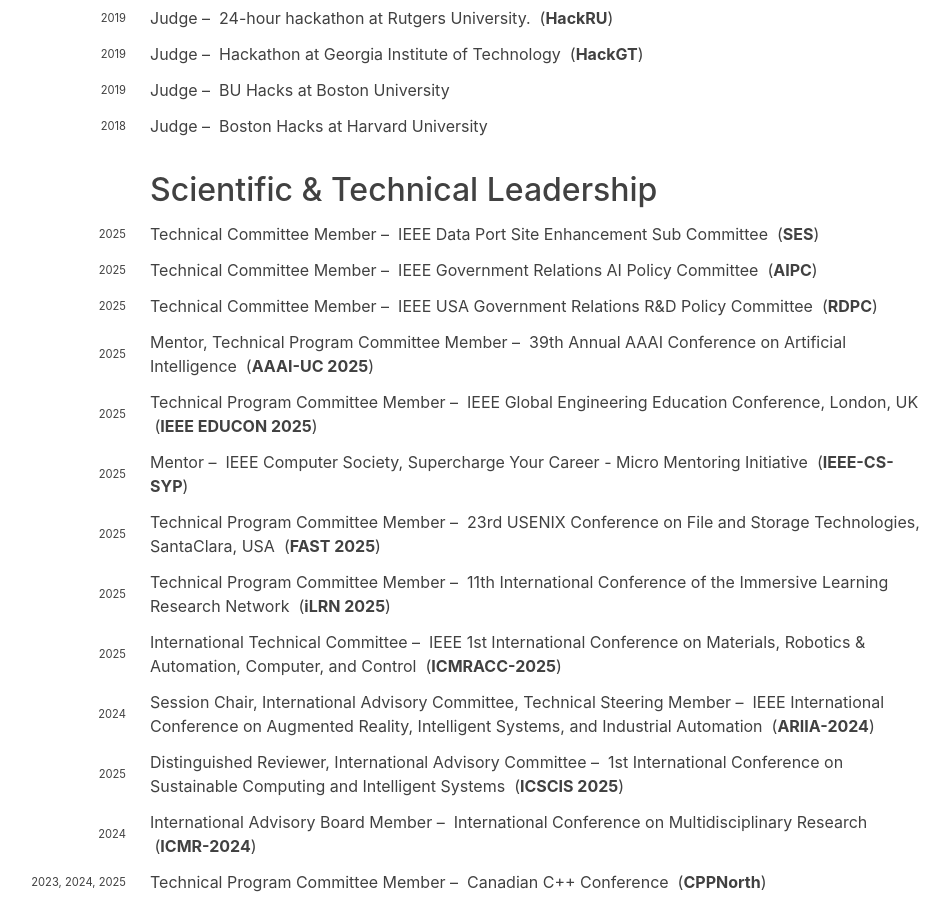
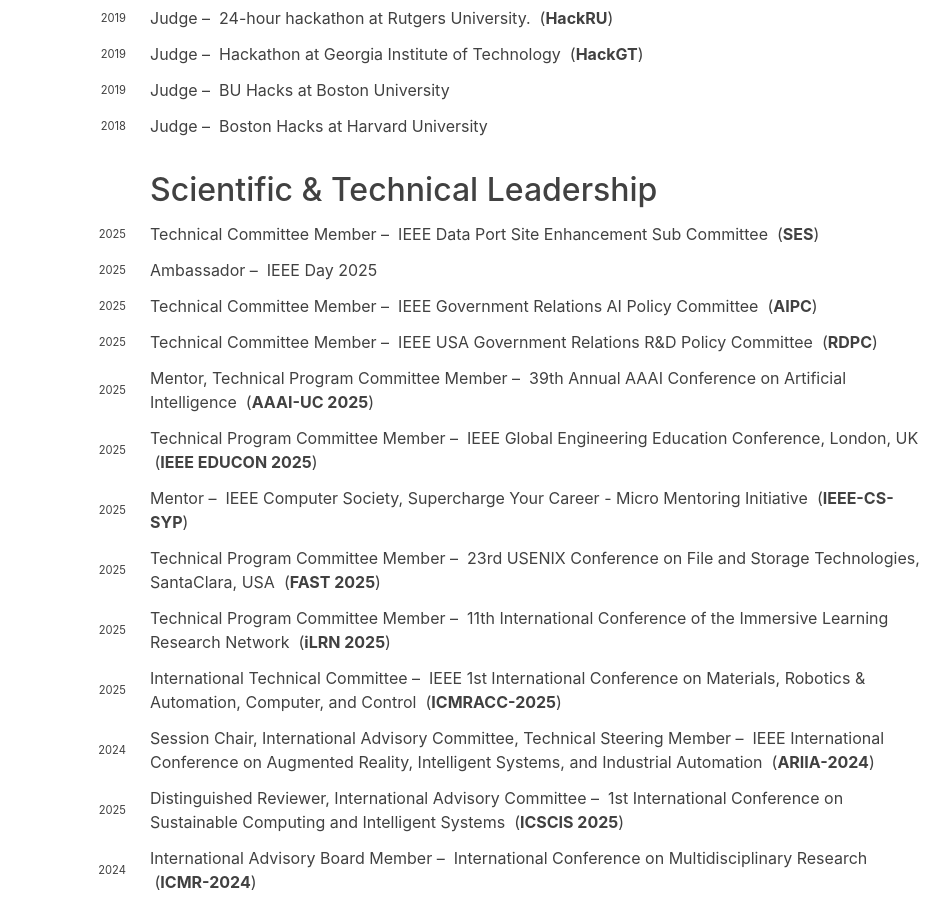
Before and after one commit to hariharanragothaman/hariharanragothaman.github.io, a Jekyll site: the page built from cv.md, in a window 1280 px wide and 900 px high, scrolled down 8077 px. Shown: the whole window, without its empty margins (182-1131 px from the left). Built offline with Jekyll 4.4.1, drawn with Linux system fonts in a browser that asks for light colours; nearby versions of some CDN libraries; some web fonts are replaced.

Commit message:
Polishes and Updates

```diff
--- a/_data/pc.yaml
+++ b/_data/pc.yaml
@@ -4,6 +4,13 @@
   years:
     - year: 2025
       url: https://ieee-dataport.org/
+
+- venue: IEEE Day 2025
+  venue-shorthand:
+  position: Ambassador
+  years:
+    - year: 2025
+      url: https://ieeeday.org/ambassadors-2025/
 
 - venue:   IEEE Government Relations AI Policy Committee
   venue-shorthand: AIPC
```
